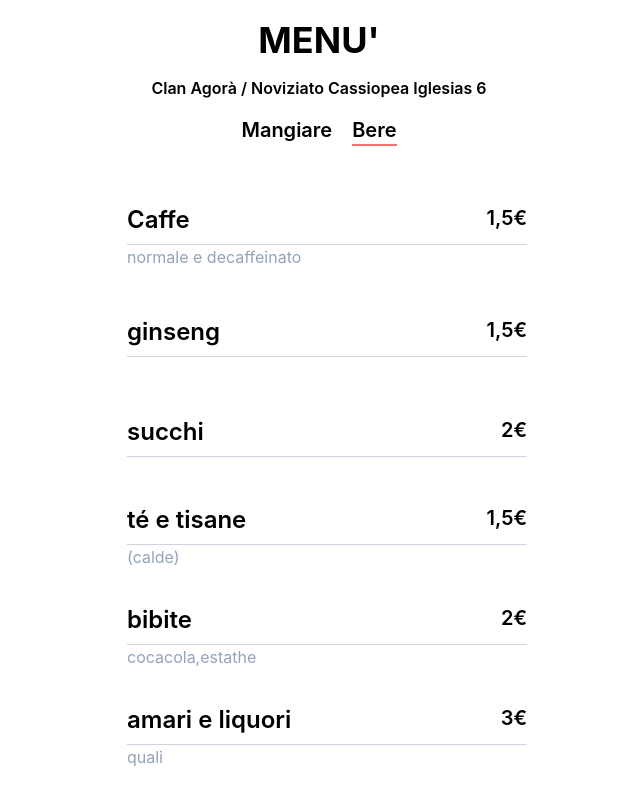
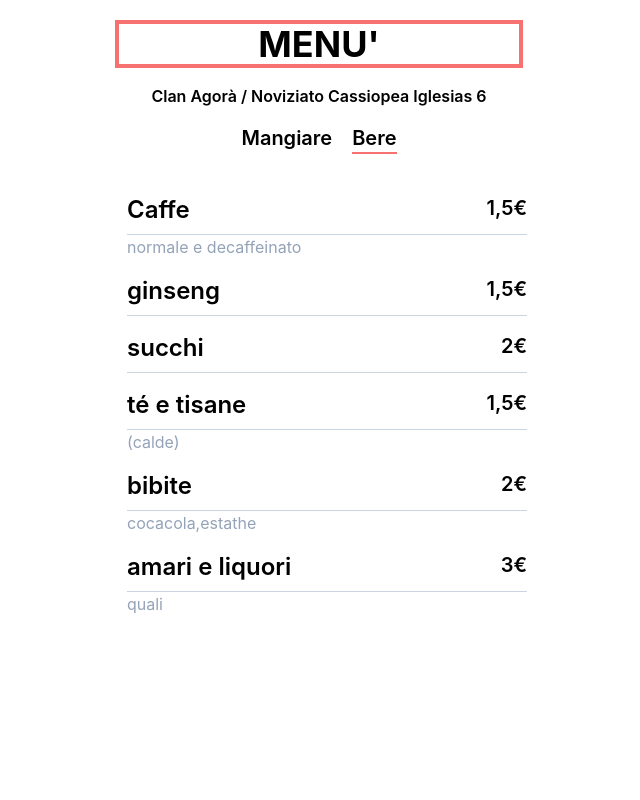
Before and after one commit to stinzi/menuig6, a React (Create React App) app: page / in a window 1280 px wide. Shown: the whole page, without its empty margins (321-961 px from the left). Built offline with nearby package versions, Linux system fonts and the light colour scheme.

Commit message:
modifica

```diff
--- a/src/components/Header.tsx
+++ b/src/components/Header.tsx
@@ -8,7 +8,7 @@ type Props = {
 export const Header: React.FC<Props> = ({ activeSection, handleSectionClick }) => {
     return (
         <header className="container text-center p-5 mb-5">
-            <p className="text-4xl font-bold">
+            <p className="text-4xl border-4 border-red-400 font-bold">
                 MENU'
             </p>
             <p className="text-l font-semibold my-4">
--- a/src/components/MenuItem.tsx
+++ b/src/components/MenuItem.tsx
@@ -7,7 +7,7 @@ export const MenuItem: React.FC<Props> = ({
     cost,
 }) => {
     return (
-        <div className="container min-h-[100px] flex flex-row items-center p-4">
+        <div className="container  flex flex-row items-center px-4 mb-4">
             <div className="container flex flex-col ml-4">
                 <div className="flex flex-row justify-between border-b border-slate-300">
                     <h1 className="text-2xl font-semibold mb-2">
```
